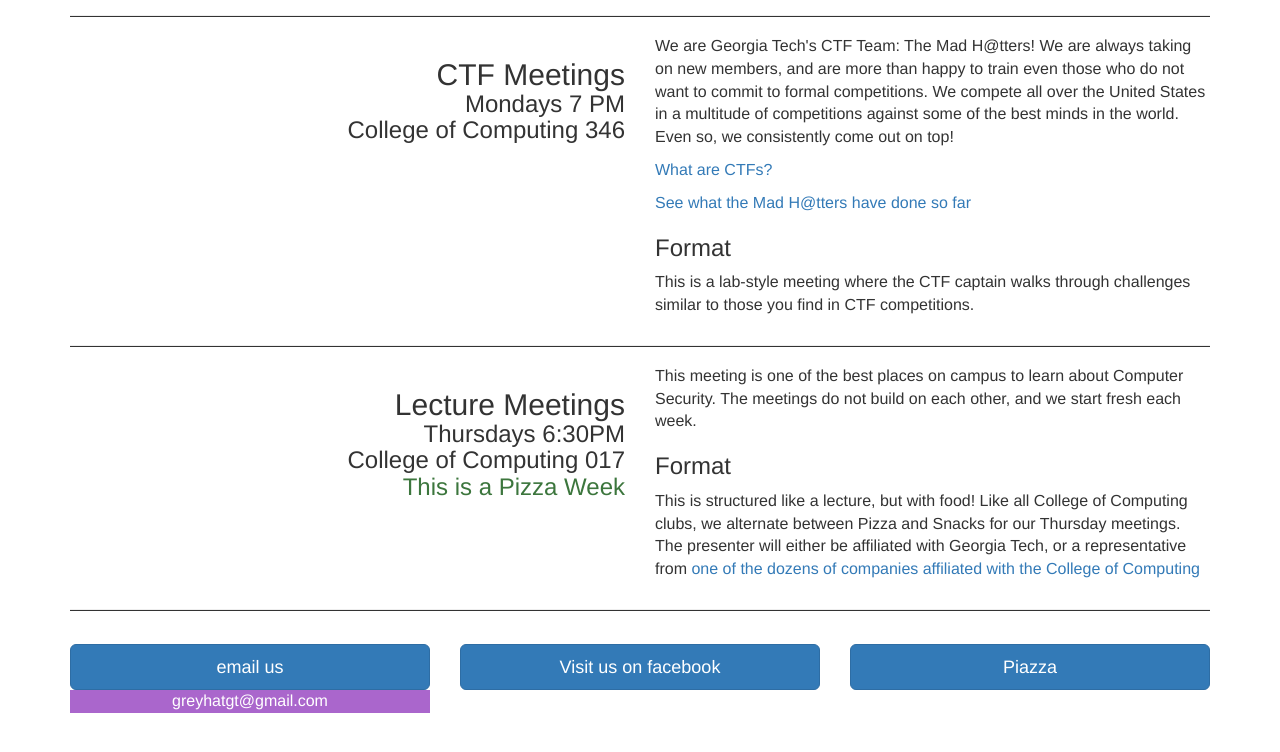
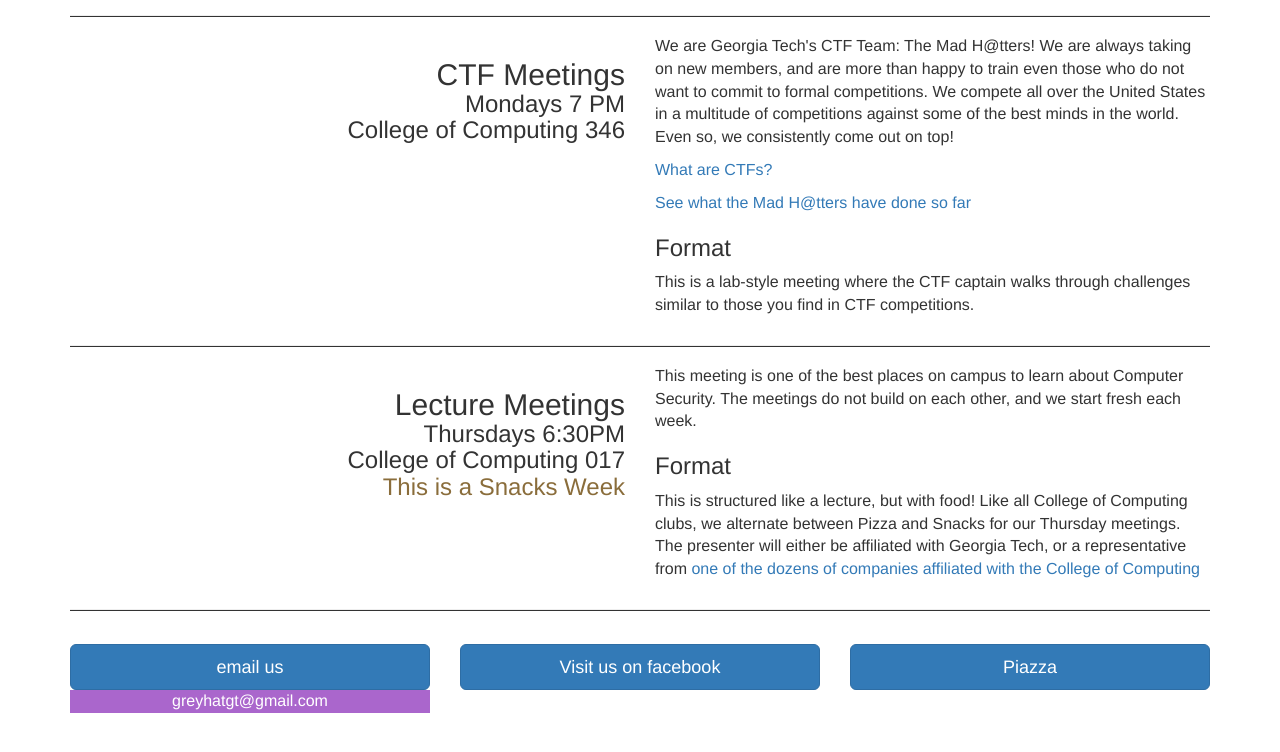
Before and after one commit to greyhatgt/greyhat-website, a plain HTML site: page index.html in a window 1280 px wide. Shown: the part 814-1566 px from the top of the page. Drawn offline with nearby package versions, Linux system fonts and the light colour scheme.

Commit message:
Fix Pizza Script

```diff
--- a/index.html
+++ b/index.html
@@ -46,18 +46,18 @@ var foodcalc = function() {
 }
 
 window.onload = function() {
-    var is_snack = foodcalc()
-    var pizzaclass = ''
+    var is_pizza = foodcalc()
+    var foodclass = ''
     var food = ''
-    if (is_snack) {
-        pizzaclass = 'text-warning'
+    if (is_pizza) {
+        foodclass = 'text-success'
+        food = 'Pizza'
+    } else {
+        foodclass = 'text-warning'
         food = 'Snacks'
-    } else {
-        pizzaclass = 'text-success' // success
-        food = 'Pizza'
     }
     var pizzaline = document.getElementById('pizzaline')
-    pizzaline.classList.add(pizzaclass)
+    pizzaline.classList.add(foodclass)
     pizzaline.innerHTML = "This is a " + food + " Week"
 }
 </script>
```
